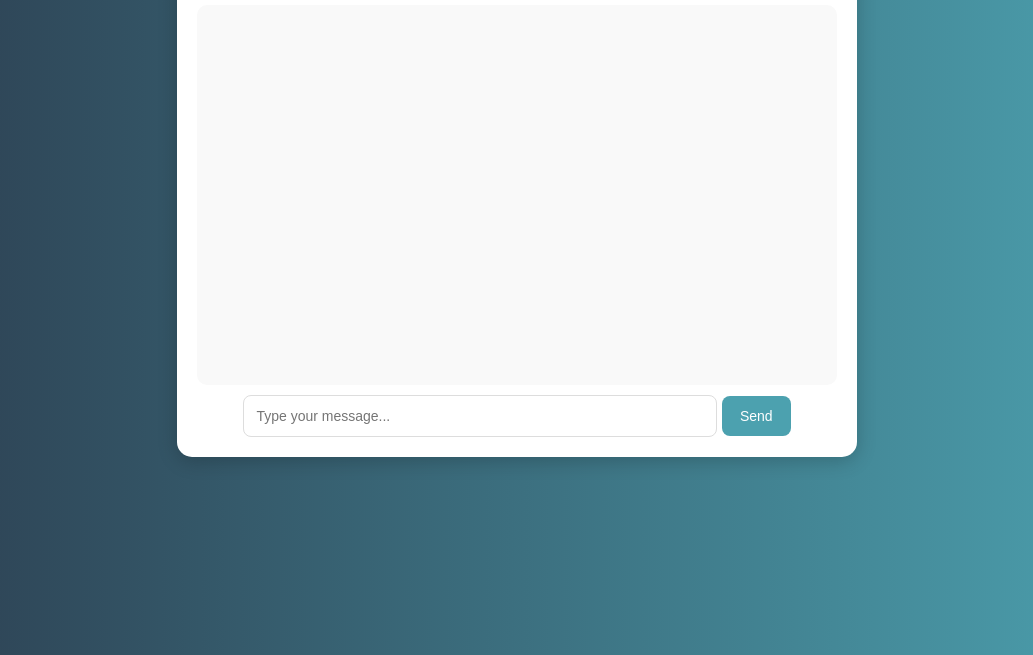
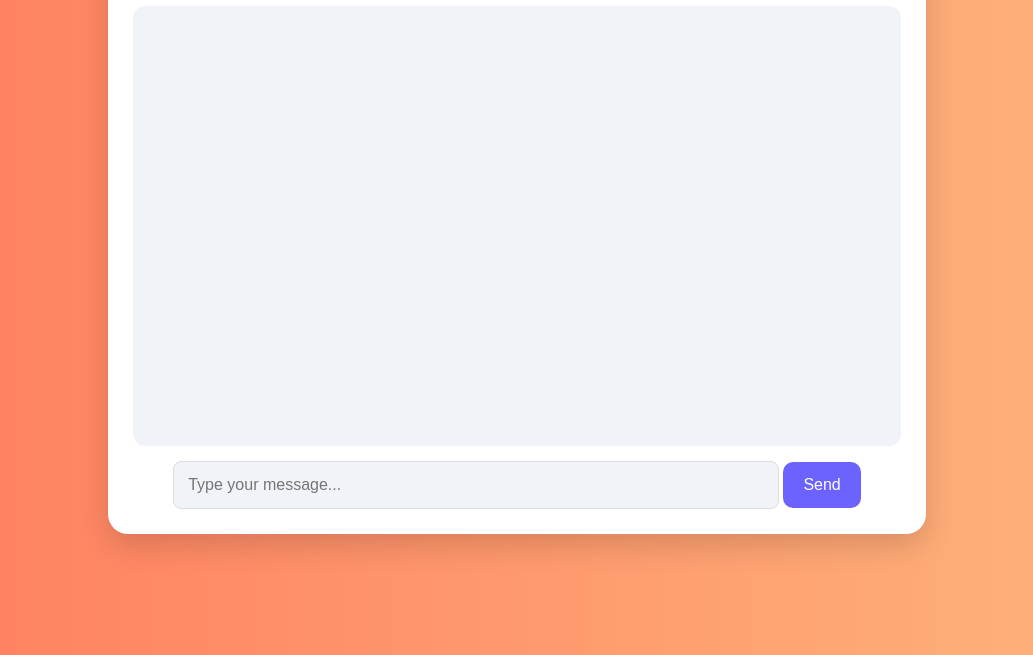
Before and after one commit to CBSINHA/mychatbot, a plain HTML site: page index.html in a window 1280 px wide. Shown: the part 145-800 px from the top of the page, without its empty margins (123-1156 px from the left). Drawn offline with Linux system fonts and the light colour scheme.

Commit message:
Update style.css for priya's project

```diff
--- a/style.css
+++ b/style.css
@@ -1,85 +1,99 @@
 body {
-    font-family: Arial, sans-serif;
+    font-family: 'Segoe UI', Tahoma, Geneva, Verdana, sans-serif;
     text-align: center;
-    background: linear-gradient(to right, #2c3e50, #4ca1af);
+    background: linear-gradient(to right, #ff7e5f, #feb47b); /* Updated gradient */
     margin: 0;
     padding: 0;
 }
 
 .chat-container {
-    width: 50%;
-    margin: 50px auto;
-    background: white;
-    padding: 20px;
-    border-radius: 15px;
-    box-shadow: 0 4px 20px rgba(0, 0, 0, 0.2);
+    width: 60%;
+    margin: 40px auto;
+    background: #fff;
+    padding: 25px;
+    border-radius: 20px;
+    box-shadow: 0 12px 30px rgba(0, 0, 0, 0.15); /* Updated shadow for a softer feel */
+    transition: all 0.3s ease; /* Smooth transition on hover */
+}
+
+.chat-container:hover {
+    transform: scale(1.02); /* Slight zoom effect when hovered */
 }
 
 #chat-box {
-    height: 350px;
+    height: 400px;
     overflow-y: auto;
     border: none;
-    padding: 15px;
-    margin-bottom: 10px;
+    padding: 20px;
+    margin-bottom: 15px;
     text-align: left;
     display: flex;
     flex-direction: column;
-    gap: 12px;
-    background: #f9f9f9;
-    border-radius: 10px;
+    gap: 15px;
+    background: #f0f4f8; /* Lighter background for contrast */
+    border-radius: 12px;
 }
 
 .message {
-    max-width: 75%;
-    padding: 12px 18px;
-    border-radius: 20px;
+    max-width: 80%;
+    padding: 15px 20px;
+    border-radius: 25px;
     word-wrap: break-word;
     display: inline-block;
-    font-size: 14px;
-    box-shadow: 0 3px 8px rgba(0, 0, 0, 0.15);
-    line-height: 1.5;
+    font-size: 16px; /* Larger text for better readability */
+    box-shadow: 0 5px 15px rgba(0, 0, 0, 0.2);
+    line-height: 1.6;
+    transition: all 0.3s ease;
+}
+
+.message:hover {
+    transform: translateX(5px); /* Slight shift when hovered */
 }
 
 .user-message {
     align-self: flex-end;
-    background: #4CAF50;
+    background: #6C63FF; /* Updated color for user messages */
     color: white;
-    border-top-right-radius: 5px;
+    border-top-right-radius: 10px;
+    border-bottom-left-radius: 20px; /* More rounded feel */
 }
 
 .bot-message {
     align-self: flex-start;
     background: #ffffff;
     color: #333;
-    border-top-left-radius: 5px;
-    border-left: 4px solid #4CA1AF;
+    border-top-left-radius: 10px;
+    border-left: 4px solid #6C63FF; /* Updated border color */
+    border-bottom-right-radius: 20px; /* More rounded feel */
 }
 
 input {
-    width: 70%;
-    padding: 12px;
+    width: 75%;
+    padding: 14px;
     border: 1px solid #ddd;
     border-radius: 8px;
     outline: none;
-    font-size: 14px;
-    transition: border 0.3s ease;
+    font-size: 16px; /* Larger text for better readability */
+    transition: all 0.3s ease;
+    background: #f0f4f8;
 }
 
 input:focus {
-    border-color: #4CA1AF;
+    border-color: #6C63FF;
+    background: #ffffff; /* Slight change on focus for clarity */
 }
 
 button {
-    padding: 12px 18px;
+    padding: 14px 20px;
     cursor: pointer;
-    background: #4CA1AF;
+    background: #6C63FF; /* Updated color for button */
     color: white;
     border: none;
-    border-radius: 8px;
-    transition: background 0.3s;
-    font-size: 14px;
+    border-radius: 10px;
+    transition: background 0.3s ease;
+    font-size: 16px; /* Larger text for better readability */
 }
 
 button:hover {
-    background: #3b8993;
+    background: #5a53e2; /* Darker shade on hover */
 }
```
